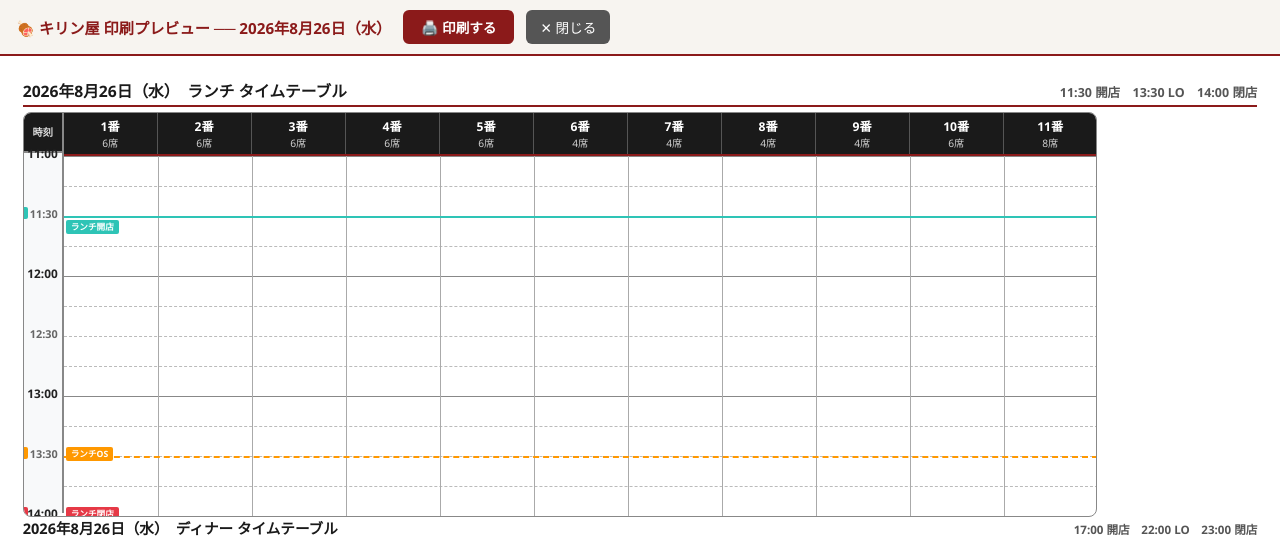
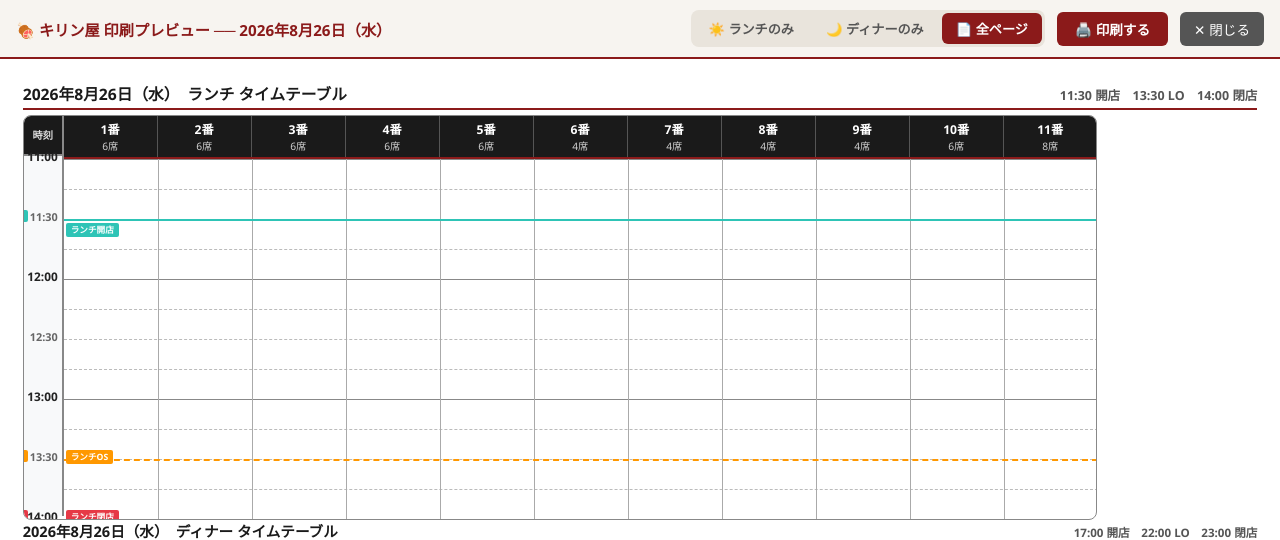
Before and after one commit to yakinikuamiami417-sys/reservation_system, a Flask app: page /timetable/print in a window 1280 px wide. Shown: the top 540 px of the page. Run offline with Flask 3, Linux system fonts and the light colour scheme.

Commit message:
feat: タイムテーブル印刷にランチのみ／ディナーのみ選択タブを追加
各1ページ（A4横1枚）に収まる印刷レイアウトのうち、必要な時間帯だけを
選んで印刷できるよう、印刷プレビューにランチ/ディナー/全ページの
切替タブを追加。選択に応じて他セクションを非表示にし、改ページも調整。

```diff
--- a/templates/timetable_print.html
+++ b/templates/timetable_print.html
@@ -20,9 +20,22 @@
     .btn-c { background:#555;      color:#fff; border:none; padding:7px 14px; border-radius:6px; cursor:pointer; font-size:.85rem; }
     @media print { .ctrl { display:none !important; } }
 
+    /* ── 印刷範囲セレクタ（ランチのみ／ディナーのみ／全ページ） ── */
+    .part-tabs { display:flex; gap:4px; background:#e9e4dc; border-radius:8px; padding:3px; margin-left:auto; }
+    .part-tab {
+      border:none; background:transparent; color:#555;
+      padding:6px 14px; border-radius:6px; cursor:pointer;
+      font-size:.82rem; font-weight:700;
+    }
+    .part-tab.active { background:var(--red); color:#fff; }
+
     /* ── ページセクション ── */
     .wrap { padding:6mm; }
     .section { margin-bottom:0; }
+    /* 画面上でも印刷範囲セレクタに応じて非表示にし、プレビューと印刷結果を一致させる */
+    body[data-print-part="lunch"]  .section:not([data-part="lunch"])  { display:none !important; }
+    body[data-print-part="dinner"] .section:not([data-part="dinner"]) { display:none !important; }
+    body[data-print-part]:not([data-print-part="all"]) .section { page-break-after:auto !important; }
     @media print {
       @page { size:A4 landscape; margin:6mm; }
       .section { page-break-after:always; }
@@ -142,9 +155,23 @@
 
 <div class="ctrl">
   <strong>🍖 キリン屋 印刷プレビュー ── {{ date_display }}</strong>
+  <div class="part-tabs">
+    <button type="button" class="part-tab" data-part="lunch"  onclick="setPrintPart('lunch')">☀️ ランチのみ</button>
+    <button type="button" class="part-tab" data-part="dinner" onclick="setPrintPart('dinner')">🌙 ディナーのみ</button>
+    <button type="button" class="part-tab active" data-part="all" onclick="setPrintPart('all')">📄 全ページ</button>
+  </div>
   <button class="btn-p" onclick="window.print()">🖨️ 印刷する</button>
   <button class="btn-c" onclick="window.close()">✕ 閉じる</button>
 </div>
+
+<script>
+function setPrintPart(part) {
+  document.body.dataset.printPart = part;
+  document.querySelectorAll('.part-tab').forEach(btn => {
+    btn.classList.toggle('active', btn.dataset.part === part);
+  });
+}
+</script>
 
 <div class="wrap">
 
@@ -208,7 +235,7 @@
 {# ═══════════════
    ページ1: ランチ
    ═══════════════ #}
-<div class="section">
+<div class="section" data-part="lunch">
   <div class="sec-title">
     {{ date_display }}　ランチ タイムテーブル
     <span class="sec-sub">11:30 開店　13:30 LO　14:00 閉店</span>
@@ -220,7 +247,7 @@
 {# ═════════════════
    ページ2: ディナー
    ═════════════════ #}
-<div class="section" style="zoom:0.93">
+<div class="section" data-part="dinner" style="zoom:0.93">
   <div class="sec-title">
     {{ date_display }}　ディナー タイムテーブル
     <span class="sec-sub">17:00 開店　22:00 LO　23:00 閉店</span>
@@ -233,7 +260,7 @@
    ページ3: 回転サマリー ＋ ディナー手書き欄
    ※ 手書き欄はサマリーが長い場合 自動的に次ページへ
    ══════════════════════════════════════════ #}
-<div class="section">
+<div class="section" data-part="summary">
   <div class="sec-title">
     {{ date_display }}　回転サマリー
     <span class="sec-sub">合計 {{ reservations|length }}組 ／ {{ reservations|sum(attribute='total_people') }}名　最大 {{ max_groups }}組</span>
```
